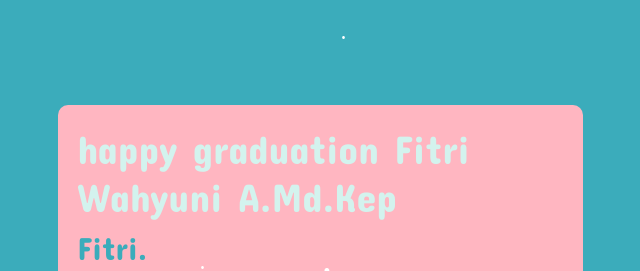
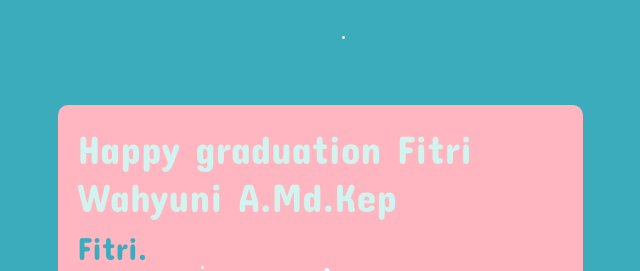
Before and after one commit to Untukmuu/Fitri, a plain HTML site: page index.html in a window 1280 px wide. Shown: the top 271 px of the page, 320-960 px from the left. Drawn offline with nearby package versions, Linux system fonts and the light colour scheme.

Commit message:
Update index.html

```diff
--- a/index.html
+++ b/index.html
@@ -5,7 +5,7 @@
     <meta charset="UTF-8">
     <meta name="viewport" content="width=device-width, initial-scale=1.0">
     <meta http-equiv="X-UA-Compatible" content="ie=edge">
-    <meta name="Description" content="Happy Birthday My Friend" />
+    <meta name="Description" content="Happy Graduation Fitri" />
     <link rel="stylesheet" href="https://cdnjs.cloudflare.com/ajax/libs/font-awesome/5.14.0/css/all.min.css">
     <link rel="stylesheet" href="assets/css/style.css">
     <title>Happy graduation Fitri Wahyuni</title>
@@ -34,7 +34,7 @@
         <div class="container col-md-6 py-8 animate-bottom">
             <div class="card">
                 <div class="card-body">
-                    <h1 class="judul">happy graduation Fitri Wahyuni A.Md.Kep</h1>
+                    <h1 class="judul">Happy graduation Fitri Wahyuni A.Md.Kep</h1>
                     <h2 class="subjudul">Fitri.</h2>
                     <hr>
 
```
